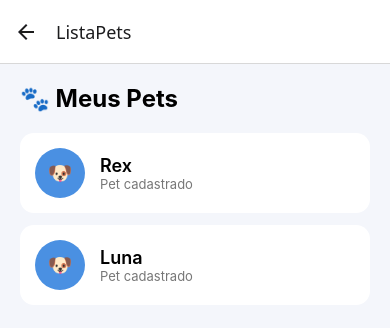
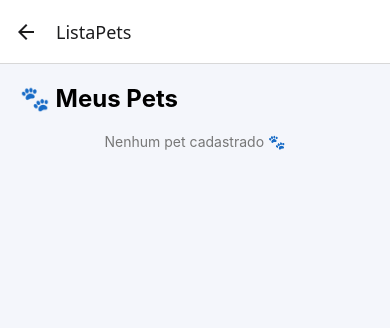
Before and after one commit to Challenge-CLYVO/React-Native, a React Native app: screen /ListaPets in a window 390 px wide. Shown: the top 328 px of the page. Built offline with nearby package versions, Linux system fonts and the light colour scheme.

Commit message:
feature: updated history saving

```diff
--- a/package.json
+++ b/package.json
@@ -9,7 +9,7 @@
     "web": "expo start --web"
   },
   "dependencies": {
-    "@react-native-async-storage/async-storage": "^3.0.2",
+    "@react-native-async-storage/async-storage": "2.2.0",
     "@react-navigation/native": "^7.2.4",
     "@react-navigation/native-stack": "^7.14.12",
     "expo": "~54.0.33",
--- a/src/screens/CadastroPet.js
+++ b/src/screens/CadastroPet.js
@@ -1,10 +1,35 @@
-import { View, Text, TextInput, TouchableOpacity, StyleSheet } from 'react-native';
+import { View, Text, TextInput, TouchableOpacity, StyleSheet, Alert } from 'react-native';
 import { useState } from 'react';
+import { salvarPets, buscarPets } from './../services/petsStorage';
 
 export default function CadastroPetScreen() {
   const [nome, setNome] = useState('');
   const [idade, setIdade] = useState('');
 
+  const handleSalvar = async () => {
+  try {
+    console.log("CLICOU SALVAR");
+
+    const pets = await buscarPets();
+    console.log("PETS ATUAIS:", pets);
+
+    const novoPet = {
+      id: Date.now().toString(),
+      nome,
+      idade
+    };
+
+    const novaLista = [...pets, novoPet];
+
+    await salvarPets(novaLista);
+
+    console.log("SALVOU:", novaLista);
+
+    Alert.alert('Sucesso', 'Pet salvo!');
+  } catch (e) {
+    console.log("ERRO:", e);
+  }
+};
   return (
     <View style={styles.container}>
       <Text style={styles.title}>🐶 Cadastro de Pet</Text>
@@ -26,7 +51,7 @@ export default function CadastroPetScreen() {
         keyboardType="numeric"
       />
 
-      <TouchableOpacity style={styles.button}>
+      <TouchableOpacity style={styles.button} onPress={handleSalvar}>
         <Text style={styles.buttonText}>Salvar</Text>
       </TouchableOpacity>
 
--- a/src/screens/ListaPets.js
+++ b/src/screens/ListaPets.js
@@ -1,10 +1,21 @@
 import { View, Text, FlatList, StyleSheet } from 'react-native';
+import { useState, useCallback } from 'react';
+import { useFocusEffect } from '@react-navigation/native';
+import { buscarPets } from '../services/petsStorage';
 
 export default function ListaPetsScreen() {
-  const pets = [
-    { id: '1', nome: 'Rex' },
-    { id: '2', nome: 'Luna' }
-  ];
+  const [pets, setPets] = useState([]);
+
+  const carregarPets = async () => {
+    const data = await buscarPets();
+    setPets(data);
+  };
+
+  useFocusEffect(
+    useCallback(() => {
+      carregarPets();
+    }, [])
+  );
 
   return (
     <View style={styles.container}>
@@ -14,6 +25,11 @@ export default function ListaPetsScreen() {
         data={pets}
         keyExtractor={(item) => item.id}
         showsVerticalScrollIndicator={false}
+        ListEmptyComponent={
+          <Text style={{ textAlign: 'center', color: '#777' }}>
+            Nenhum pet cadastrado 🐾
+          </Text>
+        }
         renderItem={({ item }) => (
           <View style={styles.card}>
             <View style={styles.avatar}>
@@ -22,7 +38,9 @@ export default function ListaPetsScreen() {
 
             <View>
               <Text style={styles.nome}>{item.nome}</Text>
-              <Text style={styles.subtext}>Pet cadastrado</Text>
+              <Text style={styles.subtext}>
+                {item.idade ? `${item.idade} anos` : 'Idade não informada'}
+              </Text>
             </View>
           </View>
         )}
```
Also changed, not shown: 1 other file (tests, documents, lock files or other folders).
